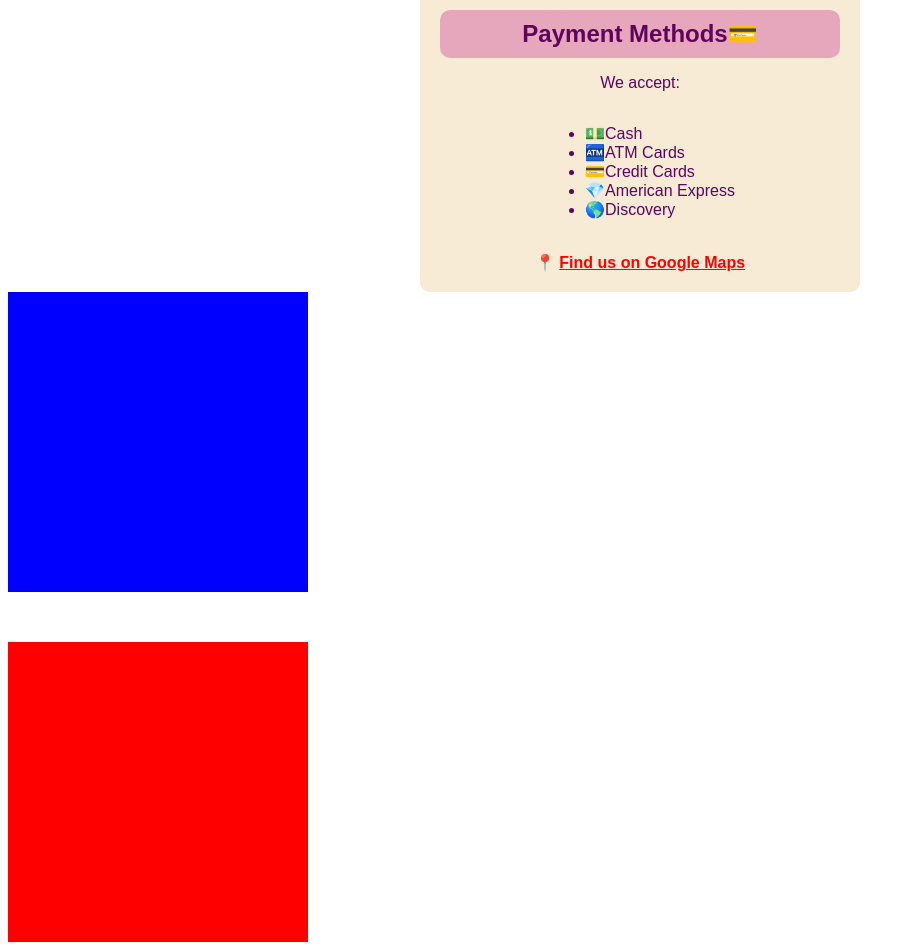
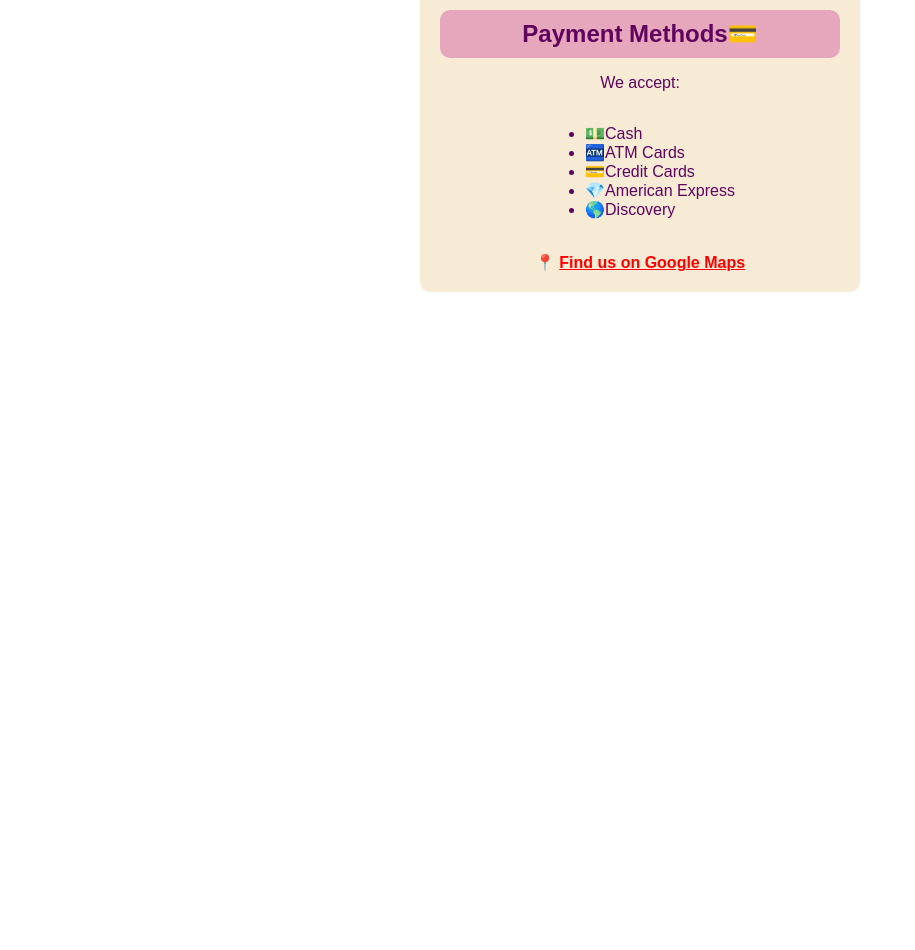
Before and after one commit to wndmswl/coffeeshop, a plain HTML site: page index.html in a window 1280 px wide. Shown: the part 769-1719 px from the top of the page, without its empty margins (0-915 px from the left). After the commit the page ends 1069 px from the top, so only its background shows below. Drawn offline with Linux system fonts and the light colour scheme.

Commit message:
Update index.html

```diff
--- a/index.html
+++ b/index.html
@@ -39,25 +39,6 @@
             text-align: start;
             display: inline-block;
         }
-        .one{
-            background-color: red;
-            height: 300px;
-            width: 300px;
-            margin-bottom: 50px;
-        }
-        .two{
-            background-color: blue;
-            height: 300px;
-            width: 300px;
-        }
-        @media (min-width: 500px){
-            .one{
-                background-color: blue;
-            }
-            .two{
-                background-color: red;
-            }
-        }
     </style>
 </head>
 <body>
@@ -96,7 +77,5 @@
         <br>
         📍 <a href="https://www.google.com/maps" style="color: red; font-weight: bold;">Find us on Google Maps</a>
     </div>
-    <div class="one"></div>
-    <div class="two"></div>
 </body>
 </html>
```
